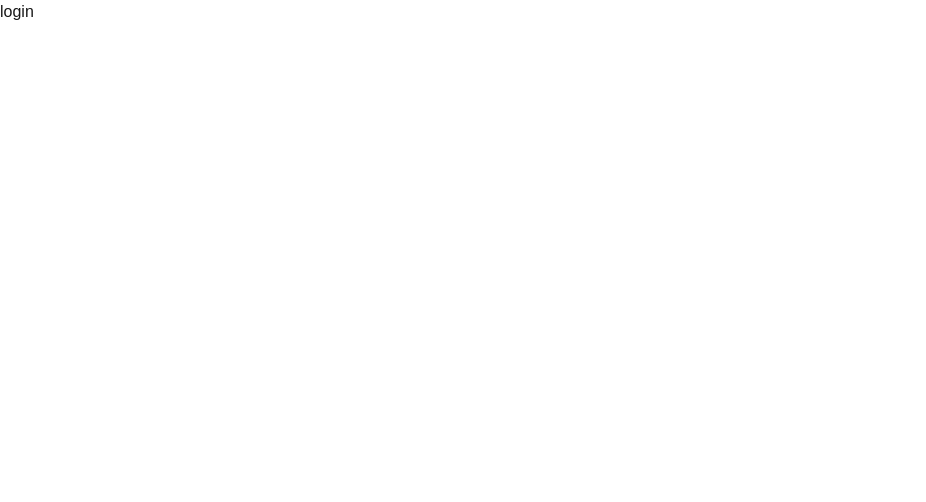
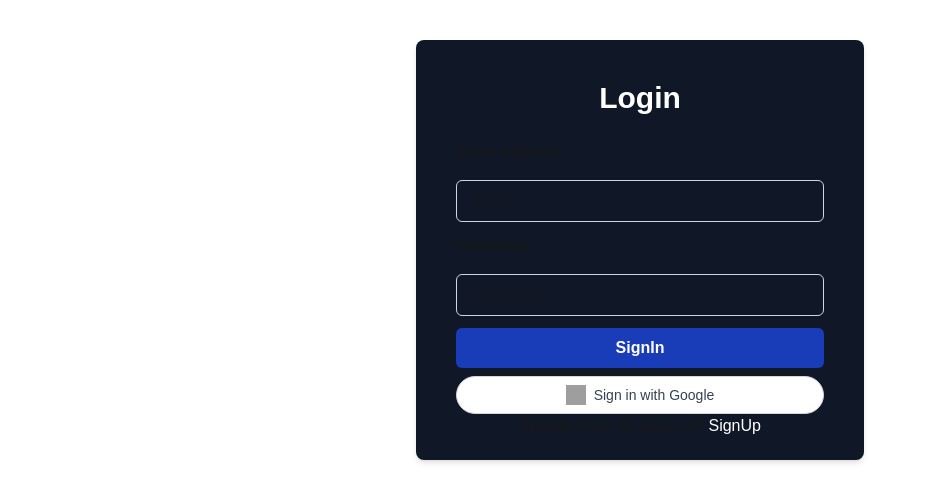
Before and after one commit to saroj580/Nextjs-videoHub, a Next.js app: page /login in a window 1280 px wide. Shown: the top 502 px of the page, without its empty margins (0-926 px from the left). Built offline with nearby package versions, Linux system fonts and the light colour scheme; grey boxes are pictures that could not be loaded.

Commit message:
add:login page

```diff
--- a/app/login/page.tsx
+++ b/app/login/page.tsx
@@ -1,10 +1,77 @@
-import React from 'react'
+"use client";
+
+import { signIn } from 'next-auth/react';
+import { useRouter } from 'next/navigation';
+import React, { useState } from 'react'
 
 function page() {
+    const [email, setEmail] = useState("");
+    const [password, setPassword] = useState("");
+    const [confirmPassword, setConfirmPassword] = useState("");
+    const router = useRouter();
+
+    const handleSubmit = async (e: React.FormEvent<HTMLFormElement>) => {
+        e.preventDefault();
+        const result = await signIn("credentials", {
+            email,
+            password,
+            redirect: false,
+        })
+
+        if (result?.error) {
+            console.log(result.error);
+        } else {
+            router.push('/');
+        }
+    }
+
     return (
-        <div>
-            login
-        </div>
+        <>
+            <div className="max-w-md h-[420px] mx-auto mt-10 p-10 bg-gray-900 rounded-lg shadow-md">
+                <h1 className='text-3xl font-bold text-white mb-6 text-center'>Login</h1>
+                <form onSubmit={handleSubmit} className="flex flex-col gap-3">
+                  <label className="block mb-1">Email Address:</label>
+                  <input
+                    type="email"
+                    placeholder="Email"
+                    value={email}
+                    onChange={(e) => setEmail(e.target.value)}
+                    className="px-4 py-2 border border-gray-300 rounded-md focus:outline-none focus:ring-2 focus:ring-white"
+                    required
+                  />
+                  <label className="block mb-1">Password:</label>
+                  <input
+                    type="password"
+                    placeholder="Password"
+                    value={password}
+                    onChange={(e) => setPassword(e.target.value)}
+                    className="px-4 py-2 border border-gray-300 rounded-md focus:outline-none focus:ring-2 focus:ring-white"
+                    required
+                  />
+                  <button
+                    type="submit"
+                    className="bg-blue-800 focus:ring-white text-white font-semibold py-2 rounded-md transition-colors"
+                  >
+                    SignIn
+                  </button>
+                </form>
+
+                <div className="mt-2 text-center">
+                    <button
+                        onClick={() => signIn("google")}
+                        className="flex w-full items-center justify-center border border-gray-300 rounded-full px-4 py-2 bg-white hover:shadow-md transition">
+                        <img src="https://www.gstatic.com/firebasejs/ui/2.0.0/images/auth/google.svg" alt="Google Logo" className="w-5 h-5 mr-2" />
+                        <span className="text-sm text-gray-700 font-medium">Sign in with Google</span>
+                    </button>
+                    <p className='mb-6'>
+                      Already have an account?{" "}
+                      <a href="/register" className="text-white hover:underline">
+                        SignUp
+                      </a>
+                    </p>
+                </div>
+            </div>
+        </>
     )
 }
 
```
